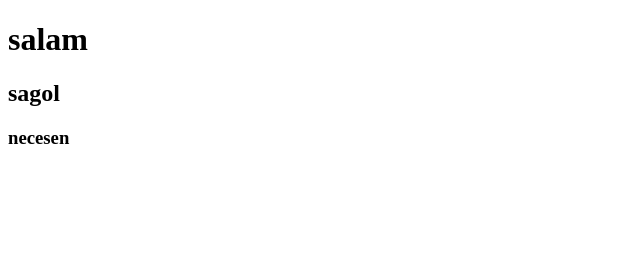
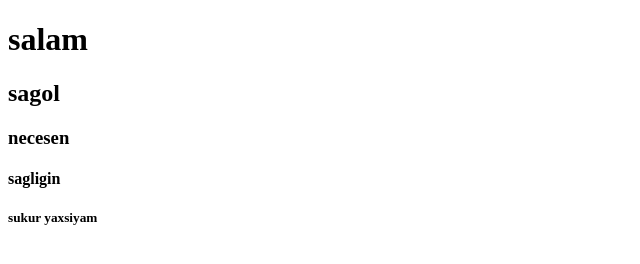
Before and after one commit to AnarBabazade/GitHub, a plain HTML site: page index.html in a window 1280 px wide. Shown: the whole page, without its empty margins (0-640 px from the left). Drawn offline with Linux system fonts and the light colour scheme.

Commit message:
yeni ozellikler elave etdim

```diff
--- a/index.html
+++ b/index.html
@@ -11,6 +11,8 @@
     <h1>salam</h1>
     <h2>sagol</h2>
     <h3>necesen</h3>
+    <h4>sagligin</h4>
+    <h5>sukur yaxsiyam</h5>
 </body>
 
 </html>
```
